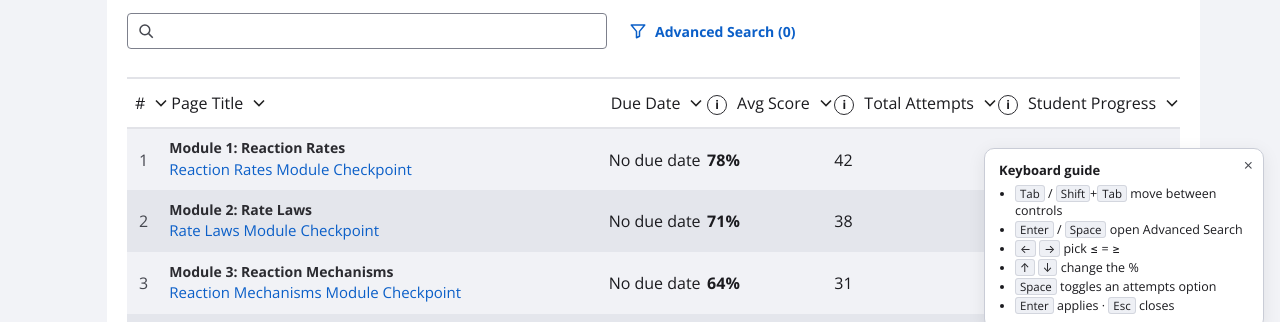
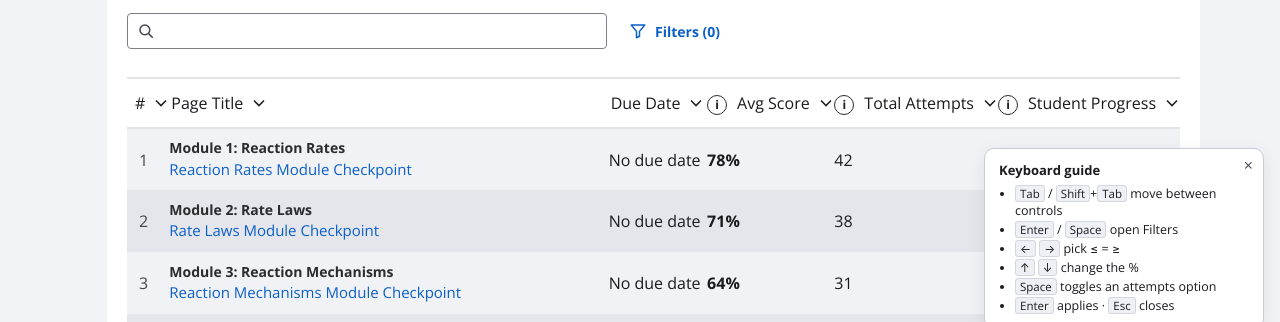
Before and after one commit to d1vyamenon/filter-redesign, a plain HTML site: page scored-pages.html in a window 1280 px wide. Shown: the part 455-777 px from the top of the page. Drawn offline with nearby package versions, Linux system fonts and the light colour scheme.

Commit message:
Rename Advanced Search button to "Filters"
Co-Authored-By: Claude Opus 5.5 <noreply@anthropic.com>
Claude-Session: https://claude.ai/code/session_017p8qXrtVTfq4kZ4h8AH2st

```diff
--- a/scored-pages.html
+++ b/scored-pages.html
@@ -232,7 +232,7 @@
         </div>
         <button class="txtbtn adv" id="advBtn" type="button" aria-haspopup="dialog" aria-expanded="false" aria-controls="filterDialog">
             <svg width="18" height="18" viewBox="0 0 24 24" fill="none" stroke="currentColor" stroke-width="2" stroke-linejoin="round" aria-hidden="true"><path d="M3 4h18l-7 8.5V19l-4 2v-8.5z"/></svg>
-            <span id="advLabel">Advanced Search (0)</span>
+            <span id="advLabel">Filters (0)</span>
           </button>
       <button class="txtbtn clear" id="clearAll" type="button" hidden>
             <svg width="18" height="20" viewBox="0 0 24 24" fill="none" stroke="currentColor" stroke-width="1.8" stroke-linecap="round" aria-hidden="true"><path d="M3 6h18M8 6V4h8v2M6 6l1 15h10l1-15M10 10v7M14 10v7"/></svg>
@@ -340,7 +340,7 @@
   <h3>Keyboard guide</h3>
   <ul>
     <li><kbd>Tab</kbd> / <kbd>Shift</kbd>+<kbd>Tab</kbd> move between controls</li>
-    <li><kbd>Enter</kbd> / <kbd>Space</kbd> open Advanced Search</li>
+    <li><kbd>Enter</kbd> / <kbd>Space</kbd> open Filters</li>
     <li><kbd>←</kbd> <kbd>→</kbd> pick ≤ = ≥</li>
     <li><kbd>↑</kbd> <kbd>↓</kbd> change the %</li>
     <li><kbd>Space</kbd> toggles an attempts option</li>
@@ -502,8 +502,8 @@
       </div>`).join("");
     document.getElementById("applied").hidden = c.length===0;
     clearAll.hidden=c.length===0;
-    $("#advLabel").textContent=`Advanced Search (${c.length})`;
-    advBtn.setAttribute("aria-label",`Advanced Search, ${c.length} filter${c.length===1?"":"s"} active`);
+    $("#advLabel").textContent=`Filters (${c.length})`;
+    advBtn.setAttribute("aria-label",`Filters, ${c.length} filter${c.length===1?"":"s"} active`);
   }
 
   function announce(prefix){
```
Also changed, not shown: index.html (+5 -5 lines), 1 other file.
